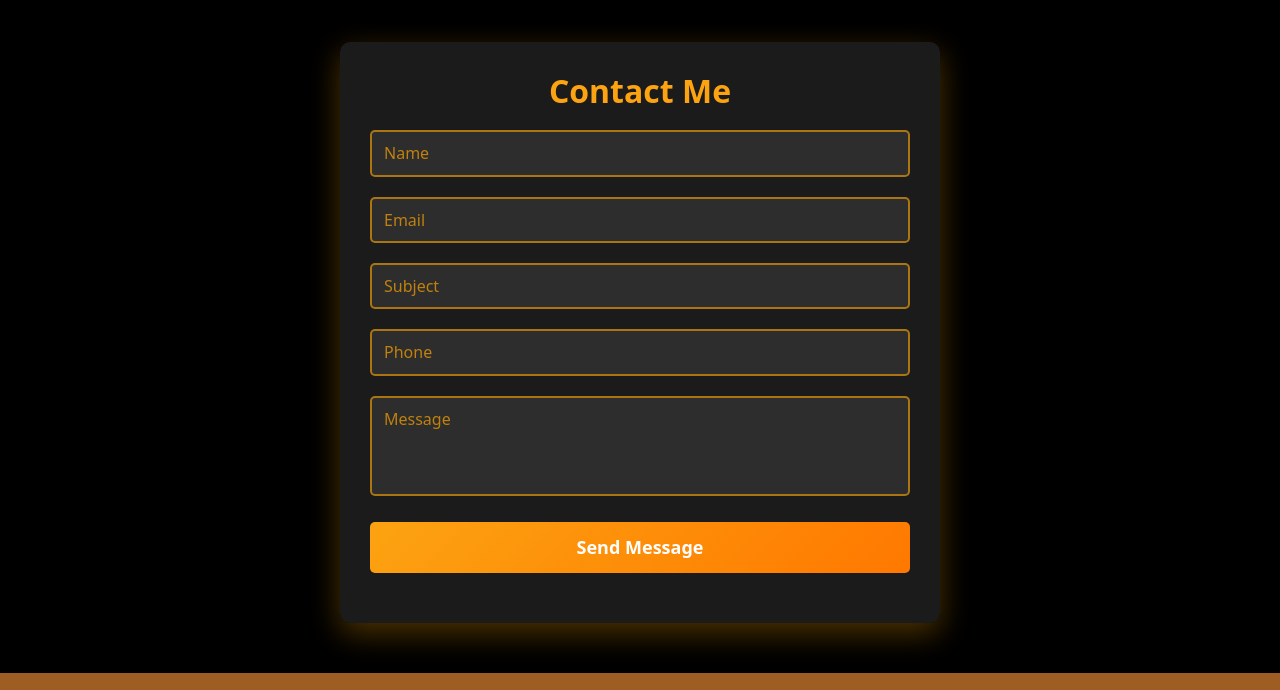
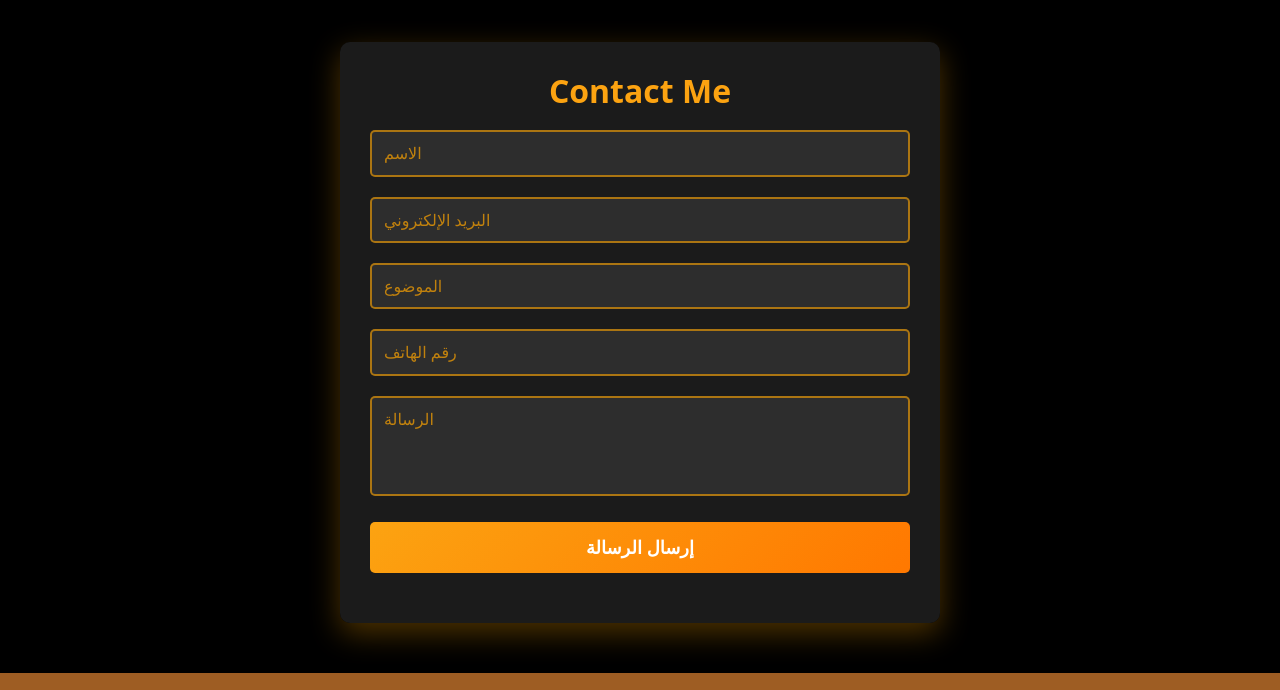
Before and after one commit to Youssef-Mossallem/-MossallemExia, a plain HTML site: page index.html in a window 1280 px wide. Shown: the part 2595-3285 px from the top of the page. Drawn offline with nearby package versions, Linux system fonts and the light colour scheme; grey boxes are pictures that could not be loaded.

Commit message:
Update index.html

```diff
--- a/index.html
+++ b/index.html
@@ -259,25 +259,25 @@
     <div class="container">
       <h2>Contact Me</h2>
       <div class="contact-form">
-        <form action="mailto:ymslm120@gmail.com?subject=Contact">
+<form id="contact-form">
     <div class="controls">
         <div class="form-group">
-              <input type="text" id="name" name="name" placeholder="Name" autocomplete="name" required>
+            <input type="text" id="name" name="name" placeholder="الاسم" autocomplete="name" required>
         </div>
         <div class="form-group">
-              <input type="email" id="email" name="email" placeholder="Email" autocomplete="email" required>
+            <input type="email" id="email" name="email" placeholder="البريد الإلكتروني" autocomplete="email" required>
         </div>
         <div class="form-group">
-              <input type="text" id="subject" name="subject" placeholder="Subject" autocomplete="work" required>
+            <input type="text" id="subject" name="subject" placeholder="الموضوع" required>
         </div>
         <div class="form-group">
-              <input type="tel" id="phone" name="phone" placeholder="Phone" autocomplete="tel" required>
+            <input type="tel" id="phone" name="phone" placeholder="رقم الهاتف" autocomplete="tel" required>
         </div>
         <div class="form-group">
-              <textarea id="message" name="message" placeholder="Message" autocomplete="work" required></textarea>
+            <textarea id="message" name="message" placeholder="الرسالة" required></textarea>
         </div>
         <div class="form-group">
-              <button type="submit" class="btn btn-custom">Send Message</button>
+            <button type="submit" class="btn btn-custom">إرسال الرسالة</button>
         </div>
     </div>
 </form>
```
Lines whose indentation alone changed are shown as unchanged.
